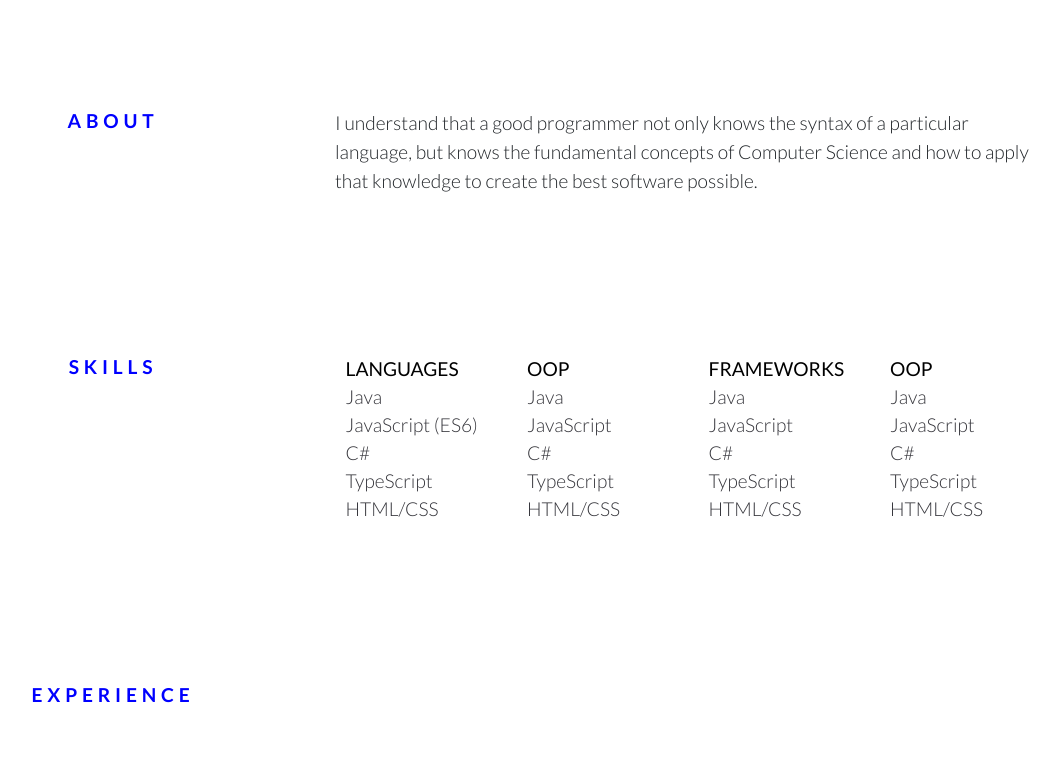
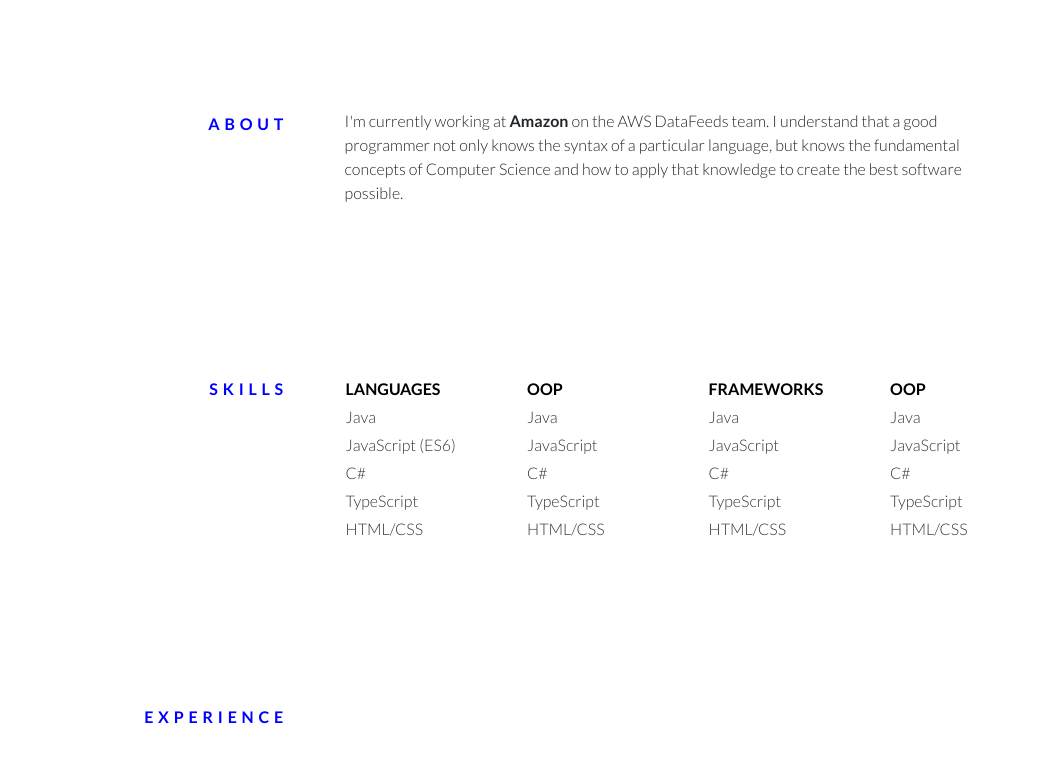
Before and after one commit to jennerate/client-website, a plain HTML site: page index.html in a window 1280 px wide. Shown: the part 579-1342 px from the top of the page, without its empty margins (147-1207 px from the left). Before the commit the page ends 1293 px from the top, so only its background shows below. Drawn offline with nearby package versions, Linux system fonts and the light colour scheme.

Commit message:
swapped out a 1.2rem font size for 1rem

```diff
--- a/css/style.css
+++ b/css/style.css
@@ -118,7 +118,8 @@
 .title {
     font-family: Lato;
     text-transform: uppercase;
-    font-size: 1.2rem;
+    font-size: 1rem;
+    margin-top: 0.3rem;
     letter-spacing: 0.30rem;
     text-align: center;
     color: #0000ff;
@@ -130,14 +131,20 @@
     text-transform: uppercase;
     font-size: 1.2rem;
     color: black;
-    font-weight: 400;
+    font-weight: 700;
 }
 
 .about-text {
     font-size: 1.2rem;
     font-family: Lato;
     font-weight: 300;
-    padding: 2rem;
+    padding: 2.6rem;
+}
+
+.bolded-text {
+    font-size: 1.2rem;
+    font-family: Lato;
+    font-weight: 700;
 }
 
 .subject {
@@ -174,9 +181,16 @@ ul li {
     }
 }
 
-@media screen and (min-width: 440px) and (max-width: 576px) {
+@media screen and (min-width: 440px) and (max-width: 520px) {
     .column {
-        padding-left: 5rem;
+        padding-left: 3.5rem;
+        padding-right: 1rem;
+    }
+}
+
+@media screen and (min-width: 520px) and (max-width: 576px) {
+    .column {
+        padding-left: 4rem;
         padding-right: 1rem;
     }
 }
@@ -192,6 +206,17 @@ ul li {
 
     .about-text {
         padding-top: 0px;
+        font-size: 1rem;
+    }
+
+    .bolded-text {
+        font-size: 1rem;
+        font-family: Lato;
+        font-weight: 700;
+    }
+
+    .title {
+        text-align: right;
     }
 }
 
@@ -206,5 +231,33 @@ ul li {
 
     .about-text {
         padding-top: 0px;
+        font-size: 1rem;
     }
+
+    .bolded-text {
+        font-size: 1rem;
+        font-family: Lato;
+        font-weight: 700;
+    }
+
+    .title {
+        text-align: right;
+    }
+
+    ul li {
+        font-family: Lato;
+        font-size: 1rem;
+        font-weight: 300;
+        color: #36363c;
+        line-height: 1.75rem;
+    }
+
+    .title-skills {
+        font-family: Lato;
+        text-transform: uppercase;
+        font-size: 1rem;
+        color: black;
+        font-weight: 700;
+    }
+
 }
--- a/index.html
+++ b/index.html
@@ -27,7 +27,7 @@
                 </div>
                 <div class="col-sm-8">
                     <div class="row">
-                        <p class="about-text">I understand that a good programmer not only knows the syntax of a particular language, but knows the fundamental concepts of Computer Science and how to apply that knowledge to create the best software possible.</p>
+                        <p class="about-text">I'm currently working at <span class="bolded-text">Amazon</span> on the AWS DataFeeds team. I understand that a good programmer not only knows the syntax of a particular language, but knows the fundamental concepts of Computer Science and how to apply that knowledge to create the best software possible.</p>
                     </div>
                 </div>
             </div>
@@ -85,6 +85,7 @@
                 </div>
             </div>
         </div>
+        <div class="container container-padding" data-aos="fade-down"></div>
         <script src="https://unpkg.com/aos@2.3.1/dist/aos.js"></script>
         <script src="js/script.js"></script>
     </body>
```
